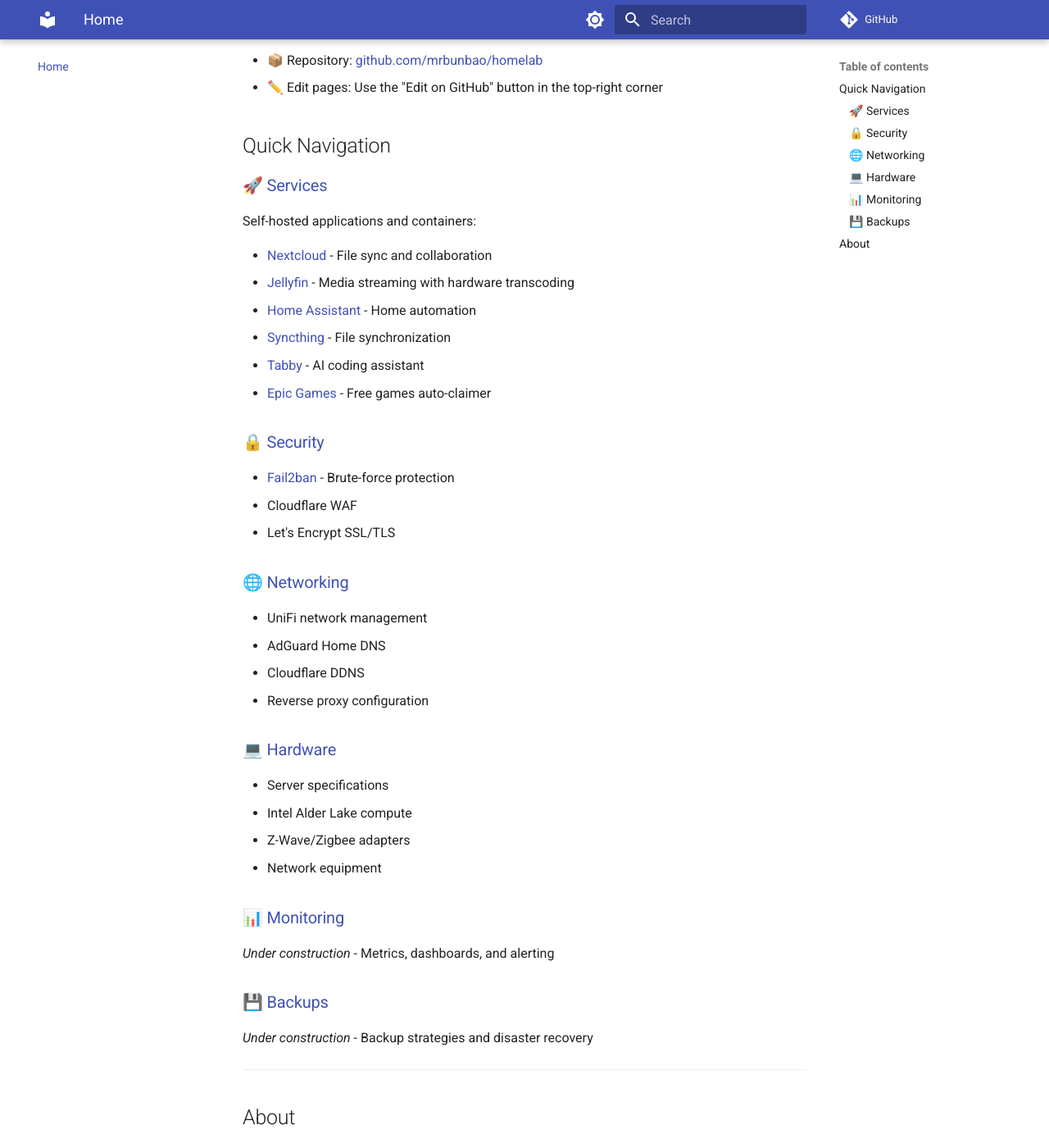
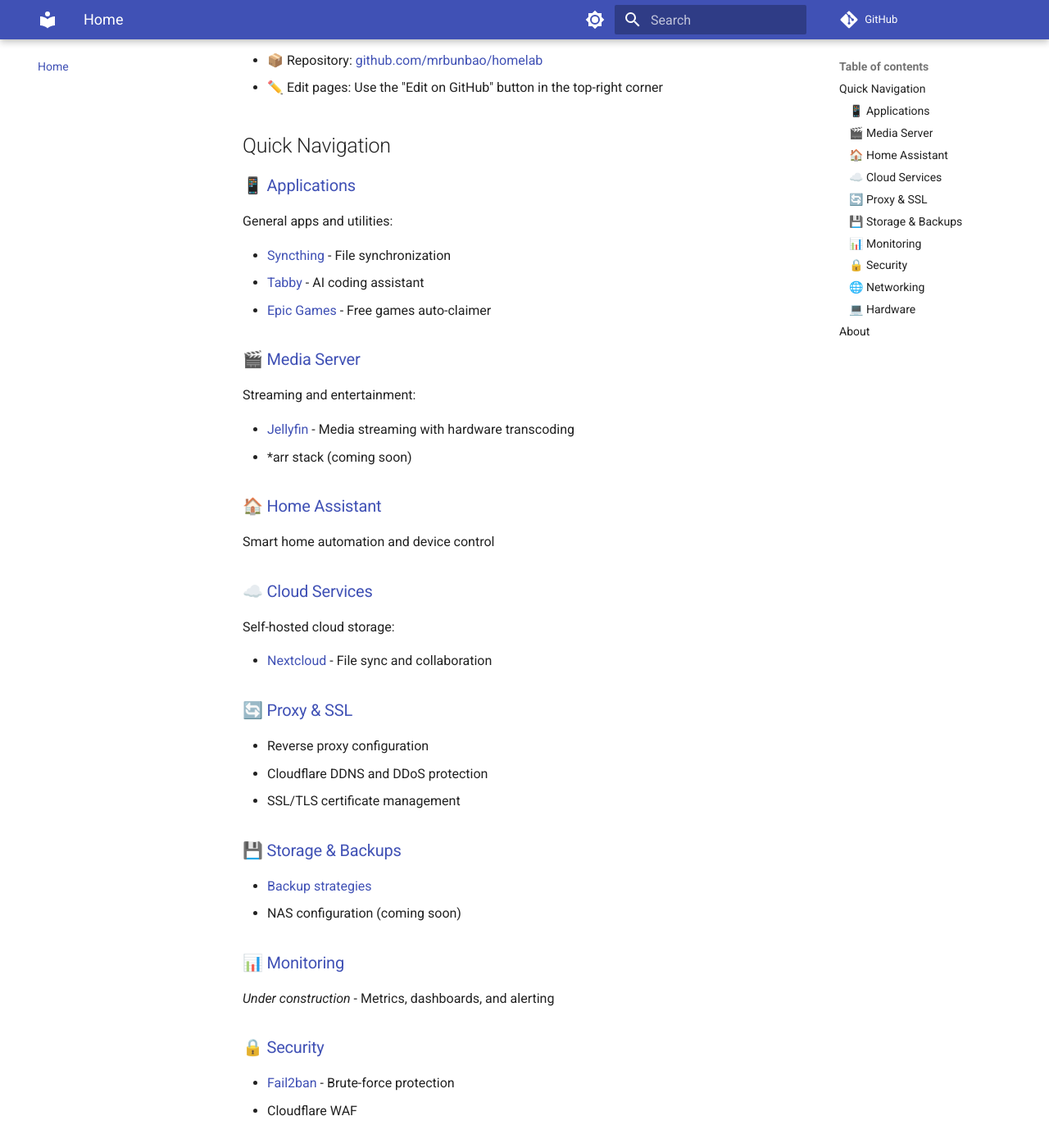
Before and after one commit to MrBunbao/homelab, an MkDocs documentation site: the page built from docs/index.md, in a window 1280 px wide and 1400 px high, scrolled down 234 px. Shown: the whole window at 82% size. Built offline with MkDocs 1.6.1 and Material for MkDocs 9.7.7, drawn with Linux system fonts in a browser that asks for light colours; comment, search, counter and statistics services are not loaded.

Commit message:
docs: reorganize structure to match TechHutTV layout (apps, media, cloud, storage, etc.)

```diff
--- a/docs/index.md
+++ b/docs/index.md
@@ -7,29 +7,56 @@
 
 ## Quick Navigation
 
-### 🚀 [Services](services/index.md)
+### 📱 [Applications](apps/index.md)
 
-Self-hosted applications and containers:
+General apps and utilities:
 
-- [Nextcloud](services/nextcloud.md) - File sync and collaboration
-- [Jellyfin](services/jellyfin.md) - Media streaming with hardware transcoding
-- [Home Assistant](services/home-assistant.md) - Home automation
-- [Syncthing](services/syncthing.md) - File synchronization
-- [Tabby](services/tabby.md) - AI coding assistant
-- [Epic Games](services/epicgames.md) - Free games auto-claimer
+- [Syncthing](apps/syncthing.md) - File synchronization
+- [Tabby](apps/tabby.md) - AI coding assistant
+- [Epic Games](apps/epicgames.md) - Free games auto-claimer
+
+### 🎬 [Media Server](media/index.md)
+
+Streaming and entertainment:
+
+- [Jellyfin](media/jellyfin.md) - Media streaming with hardware transcoding
+- *arr stack (coming soon)
+
+### 🏠 [Home Assistant](homeassistant/index.md)
+
+Smart home automation and device control
+
+### ☁️ [Cloud Services](cloud/index.md)
+
+Self-hosted cloud storage:
+
+- [Nextcloud](cloud/nextcloud.md) - File sync and collaboration
+
+### 🔄 [Proxy & SSL](proxy/index.md)
+
+- Reverse proxy configuration
+- Cloudflare DDNS and DDoS protection
+- SSL/TLS certificate management
+
+### 💾 [Storage & Backups](storage/index.md)
+
+- [Backup strategies](storage/backups.md)
+- NAS configuration (coming soon)
+
+### 📊 [Monitoring](monitoring/index.md)
+
+*Under construction* - Metrics, dashboards, and alerting
 
 ### 🔒 [Security](security/index.md)
 
 - [Fail2ban](security/fail2ban.md) - Brute-force protection
 - Cloudflare WAF
-- Let's Encrypt SSL/TLS
 
 ### 🌐 [Networking](networking/index.md)
 
 - UniFi network management
 - AdGuard Home DNS
-- Cloudflare DDNS
-- Reverse proxy configuration
+- VLANs and subnets
 
 ### 💻 [Hardware](hardware/index.md)
 
@@ -38,14 +65,6 @@
 - Z-Wave/Zigbee adapters
 - Network equipment
 
-### 📊 [Monitoring](monitoring/index.md)
-
-*Under construction* - Metrics, dashboards, and alerting
-
-### 💾 [Backups](backups/index.md)
-
-*Under construction* - Backup strategies and disaster recovery
-
 ---
 
 ## About
--- a/mkdocs.yml
+++ b/mkdocs.yml
@@ -74,14 +74,26 @@
 
 nav:
   - Home: index.md
-  - Services:
-    - services/index.md
-    - Nextcloud: services/nextcloud.md
-    - Jellyfin: services/jellyfin.md
-    - Home Assistant: services/home-assistant.md
-    - Syncthing: services/syncthing.md
-    - Tabby: services/tabby.md
-    - Epic Games: services/epicgames.md
+  - Applications:
+    - apps/index.md
+    - Syncthing: apps/syncthing.md
+    - Tabby: apps/tabby.md
+    - Epic Games: apps/epicgames.md
+  - Media:
+    - media/index.md
+    - Jellyfin: media/jellyfin.md
+  - Home Assistant:
+    - homeassistant/index.md
+  - Cloud:
+    - cloud/index.md
+    - Nextcloud: cloud/nextcloud.md
+  - Proxy:
+    - proxy/index.md
+  - Storage:
+    - storage/index.md
+    - Backups: storage/backups.md
+  - Monitoring:
+    - monitoring/index.md
   - Security:
     - security/index.md
     - Fail2ban: security/fail2ban.md
@@ -89,7 +101,3 @@
     - networking/index.md
   - Hardware:
     - hardware/index.md
-  - Monitoring:
-    - monitoring/index.md
-  - Backups:
-    - backups/index.md
```
Also changed, not shown: docs/apps/index.md (added, +13 -0 lines), docs/cloud/index.md (added, +11 -0 lines), docs/media/index.md (added, +17 -0 lines), docs/proxy/index.md (added, +20 -0 lines), docs/services/index.md (deleted, +0 -16 lines), docs/storage/index.md (added, +19 -0 lines), docs/apps/epicgames.md (renamed from docs/services/epicgames.md), docs/apps/syncthing.md (renamed from docs/services/syncthing.md), docs/apps/tabby.md (renamed from docs/services/tabby.md), docs/cloud/nextcloud.md (renamed from docs/services/nextcloud.md), docs/homeassistant/index.md (renamed from docs/services/home-assistant.md), docs/media/jellyfin.md (renamed from docs/services/jellyfin.md), docs/storage/backups.md (renamed from docs/backups/index.md).
